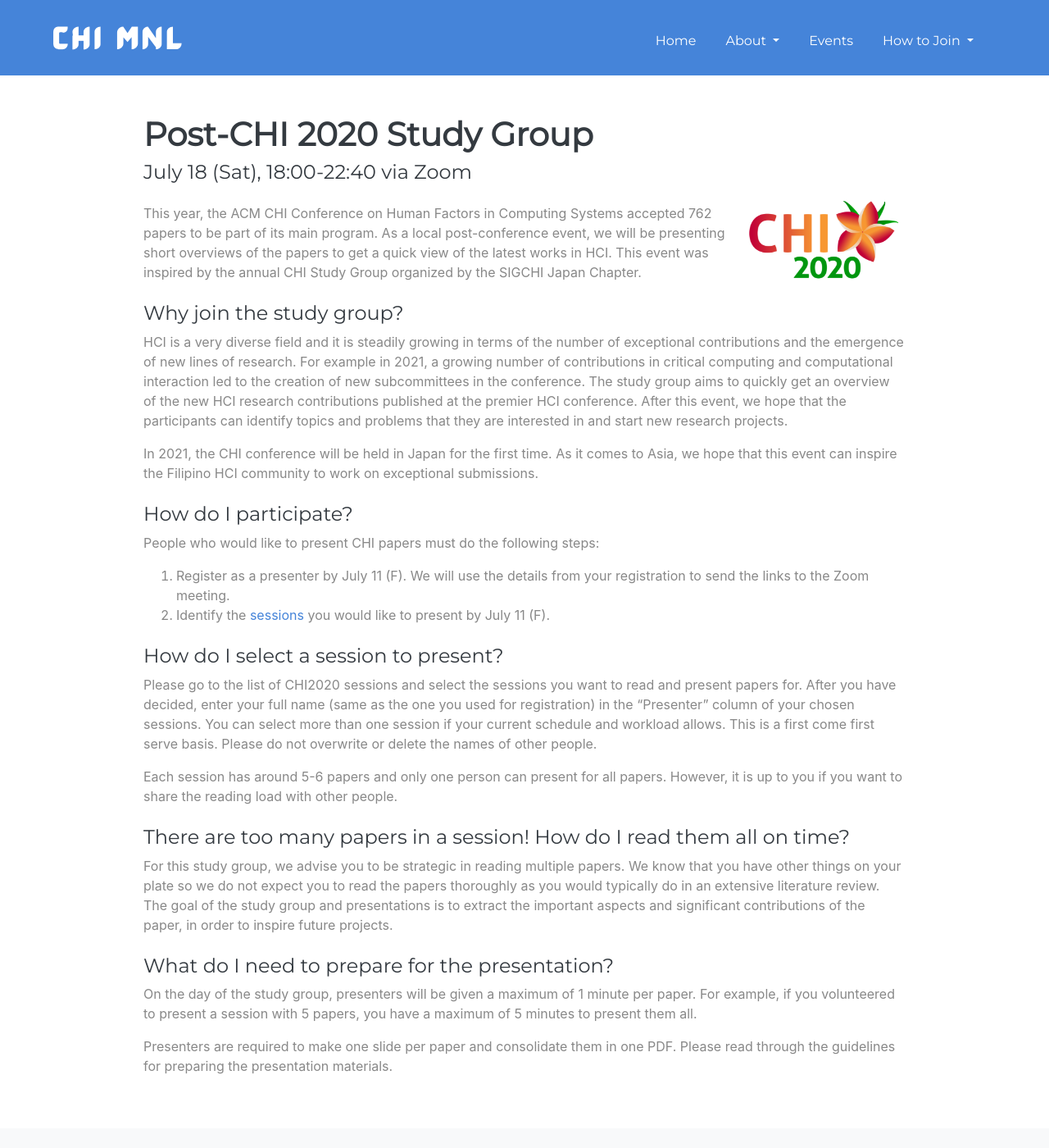
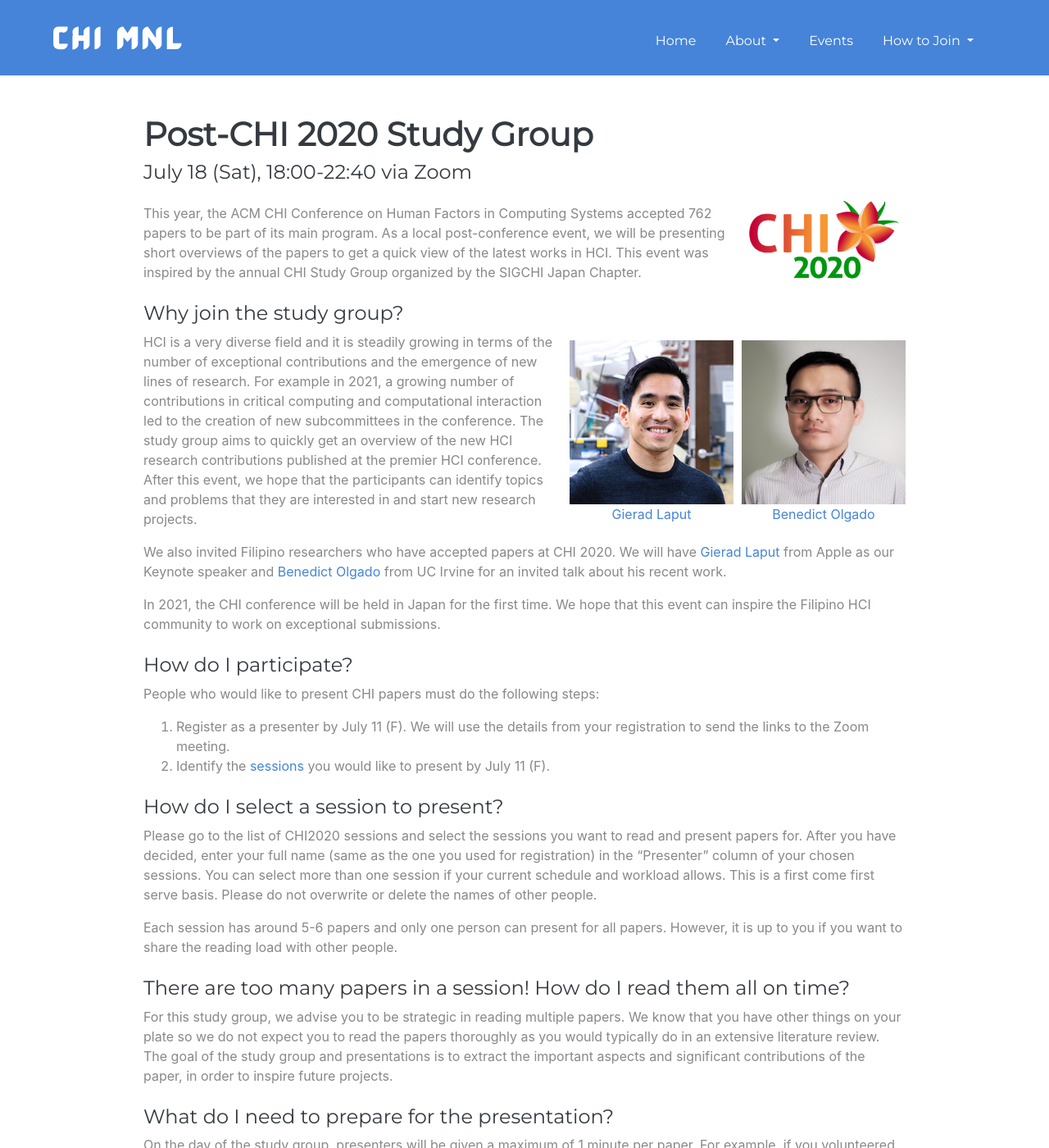
Before and after one commit to rap12/chimnl.github.io, a Jekyll site: the page built from event/study-chi2020.md, in a window 1280 px wide and 1400 px high. Shown: the whole window at 82% size. Built offline with Jekyll 4.4.1, drawn with Linux system fonts in a browser that asks for light colours.

Commit message:
Added keynote speaker

```diff
--- a/_includes/upcoming-events.html
+++ b/_includes/upcoming-events.html
@@ -15,7 +15,8 @@
         height: 200px;
         border-radius: 15px;
         background-position: center;
-        background-size: cover;
+        background-size: contain;
+        background-repeat: no-repeat;
     }
 
 </style>
@@ -26,7 +27,7 @@
     <div class = "card mt-5">
         <div class = "card-body row">
             <div class = "col-lg-3">
-                <div class = "event-img bg-secondary mx-auto" style = "background-image: url('{{ event.image }}'); background-position: center; background-size: cover;"></div>
+                <div class = "event-img mx-auto" style = "background-image: url('{{ event.image }}');"></div>
                 <!-- <img class ="event-img" src="{{ event.image }}" alt="Event image"> -->
             </div>
             <div class = "col-lg ml-3 mr-3 event-details">
--- a/event/study-chi2020.md
+++ b/event/study-chi2020.md
@@ -42,6 +42,21 @@
     .event-abstract p {
         display: inline;
     }
+
+    .event-speaker {
+        width: 200px;
+        margin-left: 10px;
+        margin-top: 10px;
+        float: right;
+    }
+
+    .event-speaker img {
+        width: 200px;
+    }
+
+    .event-speaker p {
+        text-align: center;
+    }
 </style>
 <section  class = "pt-5 pb-5">
     <div class = "container">
@@ -53,8 +68,19 @@
             </p>
         </div>
         <h4 class = "mt-4">Why join the study group?</h4>
-        <p>HCI is a very diverse field and it is steadily growing in terms of the number of exceptional contributions and the emergence of new lines of research. For example in 2021, a growing number of contributions in critical computing and computational interaction led to the creation of new subcommittees in the conference. The study group aims to quickly get an overview of the new HCI research contributions published at the premier HCI conference. After this event, we hope that the participants can identify topics and problems that they are interested in and start new research projects.</p>
-        <p>In 2021, the CHI conference will be held in Japan for the first time. As it comes to Asia, we hope that this event can inspire the Filipino HCI community to work on exceptional submissions.</p>
+        <div class="event-details">
+            <div class="event-speaker">
+                <img src="../../assets/img/events/bono_olgado.jpeg">
+                <p><a href="https://www.bsolgado.com/" target="_blank">Benedict Olgado</a></p>
+            </div>
+            <div class="event-speaker">
+                <img src="../../assets/img/events/gierad_laput.jpg">
+                <p><a href="https://www.gierad.com/" target="_blank">Gierad Laput</a></p>
+            </div>
+            <p>HCI is a very diverse field and it is steadily growing in terms of the number of exceptional contributions and the emergence of new lines of research. For example in 2021, a growing number of contributions in critical computing and computational interaction led to the creation of new subcommittees in the conference. The study group aims to quickly get an overview of the new HCI research contributions published at the premier HCI conference. After this event, we hope that the participants can identify topics and problems that they are interested in and start new research projects.</p>
+            <p>We also invited Filipino researchers who have accepted papers at CHI 2020. We will have <a href="https://www.gierad.com/" target="_blank">Gierad Laput</a> from Apple as our Keynote speaker and <a href="https://www.bsolgado.com/" target="_blank">Benedict Olgado</a> from UC Irvine for an invited talk about his recent work.</p>
+            <p>In 2021, the CHI conference will be held in Japan for the first time. We hope that this event can inspire the Filipino HCI community to work on exceptional submissions.</p>
+        </div>
         <h4 class = "mt-4">How do I participate?</h4>
         <p>People who would like to present CHI papers must do the following steps:</p>
         <ol>
```
Also changed, not shown: _data/events.yml (+5 -5 lines), event/index.md (+3 -6 lines), assets/img/conversation.png (added), assets/img/events/bono_olgado.jpeg (added), assets/img/events/gierad_laput.jpg (added), assets/img/innovation.png (added), assets/img/team_meeting.png (added), 1 other file.
